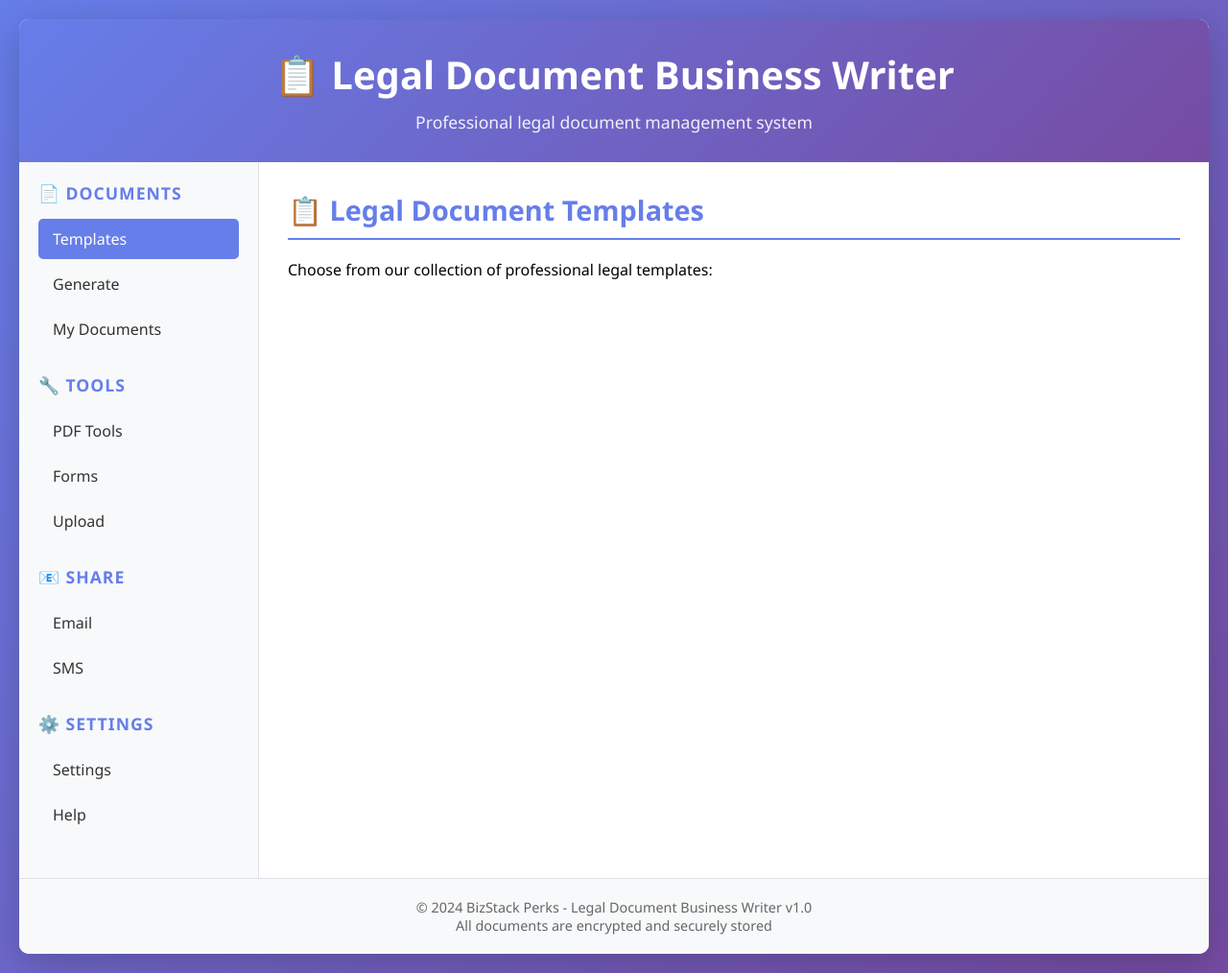
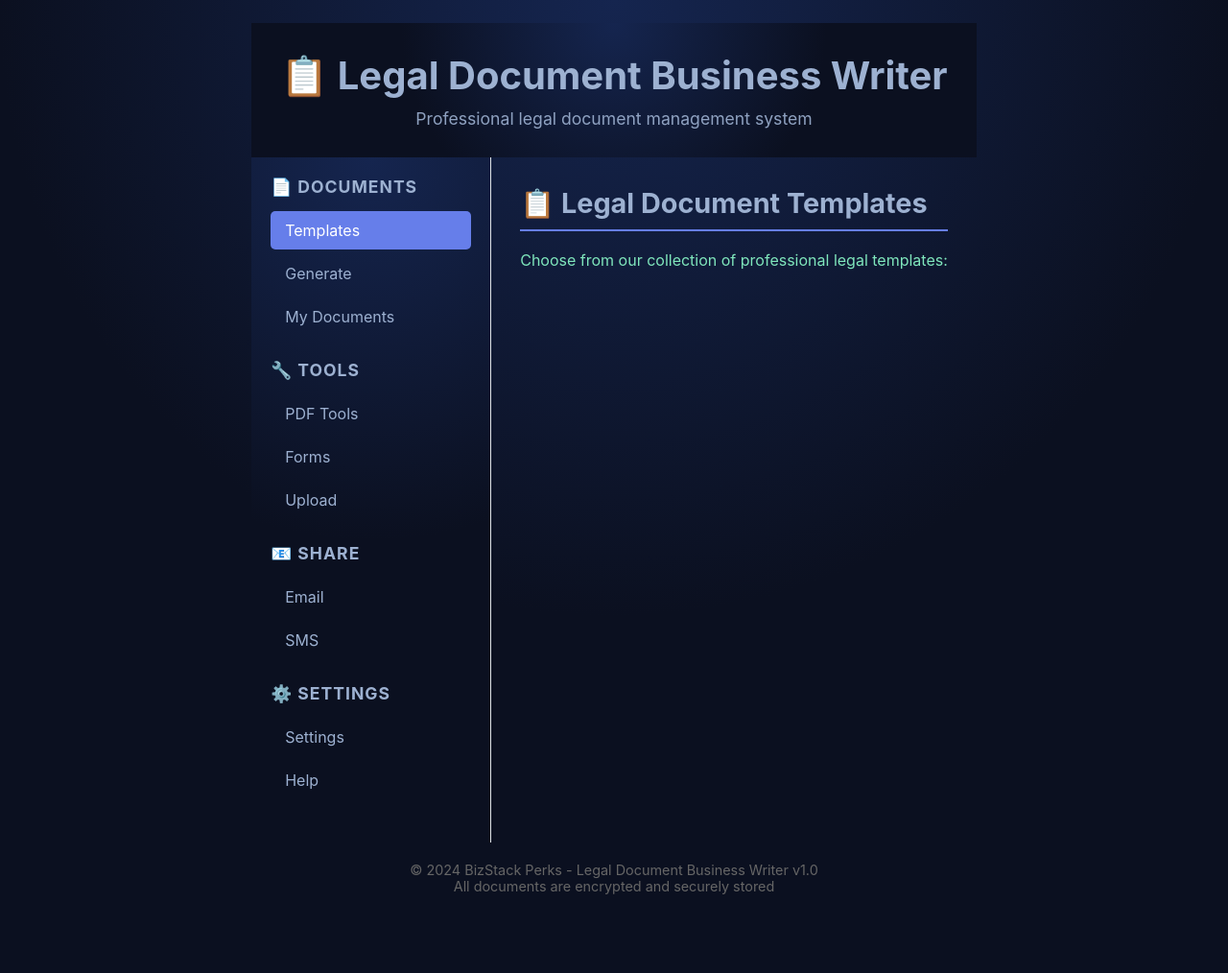
Before and after one commit to get-them666/bizstack-perks, a FastAPI app: template templates/legal_documents.html in a window 1280 px wide. Shown: the whole page at 96% size. After the commit the page ends 932 px from the top, so only its background shows below. Run offline with FastAPI, Linux system fonts and the light colour scheme; the template is opened without the code that fills it, so the values that code supplies are empty.

Commit message:
Refresh legal document interface styling
Co-authored-by: Copilot App <223556219+Copilot@users.noreply.github.com>

```diff
--- a/templates/legal_documents.html
+++ b/templates/legal_documents.html
@@ -15,24 +15,28 @@
         }
 
         body {
-            font-family: 'Segoe UI', Tahoma, Geneva, Verdana, sans-serif;
-            background: linear-gradient(135deg, #667eea 0%, #764ba2 100%);
+            font-family: -apple-system, BlinkMacSystemFont, 'Segoe UI', Roboto, sans-serif;
+            background: radial-gradient(circle at top, #15254f 0%, #0b1020 55%);
+            color: #7fe6bc;
             min-height: 100vh;
-            padding: 20px;
+            display: flex;
+            align-items: center;
+            justify-content: center;
+            padding: 24px;
         }
 
-        .container {
-            max-width: 1400px;
-            margin: 0 auto;
-            background: white;
-            border-radius: 10px;
-            box-shadow: 0 10px 40px rgba(0, 0, 0, 0.2);
-            overflow: hidden;
+        .card {
+            radial-gradient(circle at top, #15254f 0%, #0b1020 55%)
+            border: 1px solid rgba(122, 195, 255, 0.18);
+            border-radius: 20px;
+            padding: 40px;
+            width: 100%;
+            max-width: 440px;
         }
 
         header {
-            background: linear-gradient(135deg, #667eea 0%, #764ba2 100%);
-            color: white;
+            background: radial-gradient(circle at top, #15254f 0%, #0b1020 55%);
+            color: #9db1d1;
             padding: 30px;
             text-align: center;
         }
@@ -55,14 +59,14 @@
         }
 
         .sidebar {
-            background: #f8f9fa;
+            background: radial-gradient(circle at top, #15254f 0%, #0b1020 55%);
             border-right: 1px solid #dee2e6;
             padding: 20px;
             overflow-y: auto;
         }
 
         .sidebar h3 {
-            color: #667eea;
+            color: #9db1d1;
             margin-bottom: 15px;
             font-size: 1.1em;
             text-transform: uppercase;
@@ -76,7 +80,7 @@
         .sidebar-link {
             display: block;
             padding: 10px 15px;
-            color: #333;
+            color: #9db1d1;
             text-decoration: none;
             border-radius: 5px;
             margin-bottom: 5px;
@@ -121,7 +125,7 @@
         }
 
         .section-title {
-            color: #667eea;
+            color: #9db1d1;
             font-size: 1.8em;
             margin-bottom: 20px;
             border-bottom: 2px solid #667eea;
@@ -419,7 +430,7 @@
         }
 
         footer {
-            background: #f8f9fa;
+            radial-gradient(circle at top, #15254f 0%, #0b1020 55%)
             border-top: 1px solid #dee2e6;
             padding: 20px;
             text-align: center;
```
Also changed, not shown: other parts of templates/legal_documents.html (+19 -12 lines).
